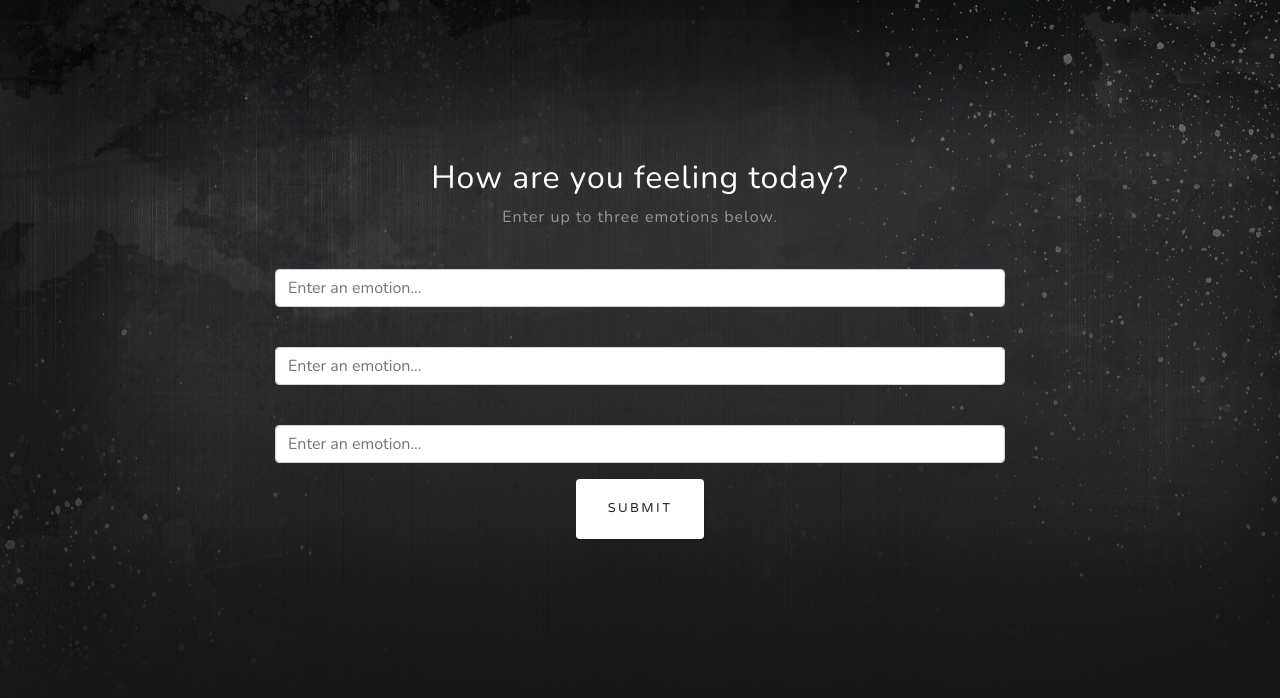
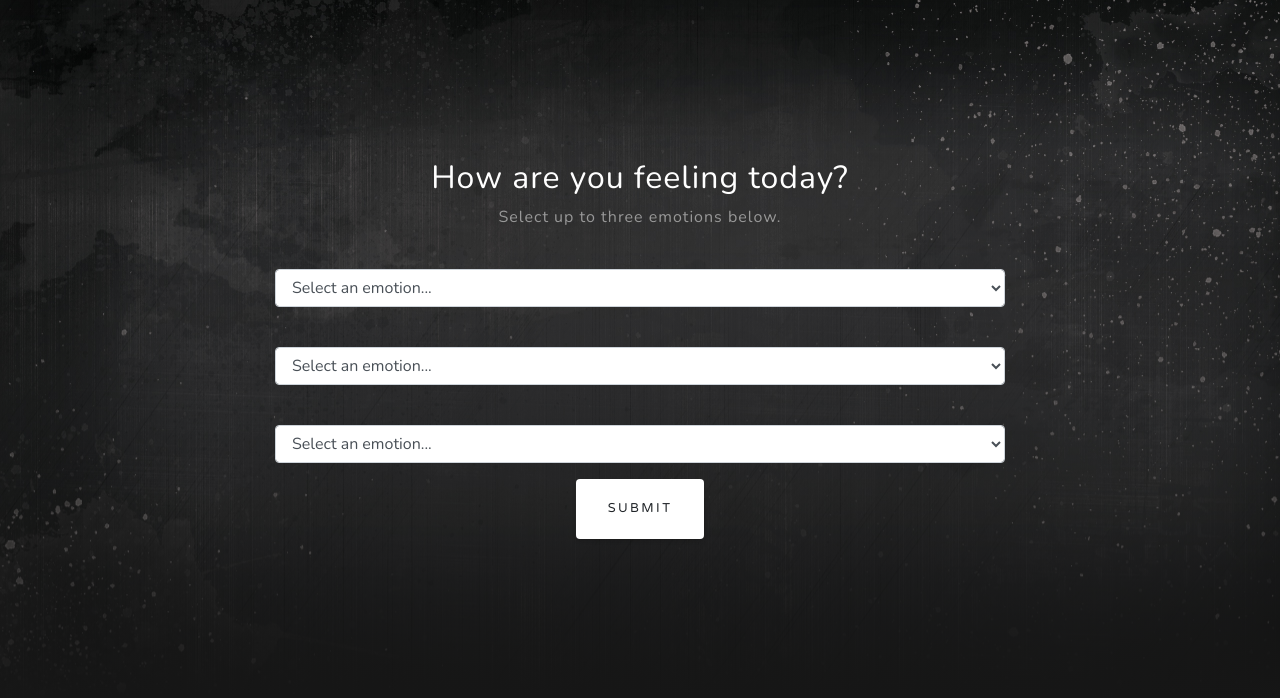
Before and after one commit to dtolbertcooke/Infectious, a Flask app: page / in a window 1280 px wide. Shown: the part 801-1499 px from the top of the page. Run offline with Flask 2, Linux system fonts and the light colour scheme; some libraries are stand-ins or nearby versions.

Commit message:
EmotionForm is now a drop-down menu

```diff
--- a/forms.py
+++ b/forms.py
@@ -1,23 +1,40 @@
 from flask_wtf import FlaskForm
-from wtforms import StringField, SubmitField, PasswordField, IntegerField, SelectField
+from wtforms import StringField, SubmitField, PasswordField, SelectField, IntegerField
 from wtforms.validators import DataRequired, Length
 
 
 class EmotionForm(FlaskForm):
-    emotion1 = StringField('', render_kw={"placeholder": "Enter an emotion..."})
-    emotion2 = StringField('', render_kw={"placeholder": "Enter an emotion..."})
-    emotion3 = StringField('', render_kw={"placeholder": "Enter an emotion..."})
+    emotion1 = SelectField('', choices=[(1, 'Select an emotion...'), ('Fear', 'Fear'),
+                                   ('Anger', 'Anger'), ('Sadness', 'Sadness'),
+                                   ('Joy', 'Joy'), ('Disgust', 'Disgust'),
+                                   ('Surprise', 'Surprise'), ('Trust', 'Trust'),
+                                   ('Anticipation', 'Anticipation')], default=1)
+    emotion2 = SelectField('', choices=[(1, 'Select an emotion...'), ('Fear', 'Fear'),
+                                   ('Anger', 'Anger'), ('Sadness', 'Sadness'),
+                                   ('Joy', 'Joy'), ('Disgust', 'Disgust'),
+                                   ('Surprise', 'Surprise'), ('Trust', 'Trust'),
+                                   ('Anticipation', 'Anticipation')], default=1)
+    emotion3 = SelectField('', choices=[(1, 'Select an emotion...'), ('Fear', 'Fear'),
+                                   ('Anger', 'Anger'), ('Sadness', 'Sadness'),
+                                   ('Joy', 'Joy'), ('Disgust', 'Disgust'),
+                                   ('Surprise', 'Surprise'), ('Trust', 'Trust'),
+                                   ('Anticipation', 'Anticipation')], default=1)
     submit = SubmitField('Submit')
 
 
 class LoginForm(FlaskForm):
-    username = StringField('', render_kw={"placeholder": "Username"}, validators=[DataRequired(), Length(min=3, max=20)])
-    password = PasswordField('', render_kw={"placeholder": "Password"}, validators=[DataRequired(), Length(min=3, max=20)])
+    username = StringField('', render_kw={"placeholder": "Username"},
+                           validators=[DataRequired(), Length(min=3, max=20)])
+    password = PasswordField('', render_kw={"placeholder": "Password"},
+                             validators=[DataRequired(), Length(min=3, max=20)])
     login = SubmitField('Login')
 
 
 class RegisterForm(FlaskForm):
-    fName = StringField('', render_kw={"placeholder": "First name"}, validators=[DataRequired(), Length(min=3, max=20)])
-    lName = StringField('', render_kw={"placeholder": "Last name"}, validators=[DataRequired(), Length(min=3, max=20)])
-    username = StringField('', render_kw={"placeholder": "Username"}, validators=[DataRequired(), Length(min=6, max=35)])
+    fName = StringField('', render_kw={"placeholder": "First name"},
+                        validators=[DataRequired(), Length(min=3, max=20)])
+    lName = StringField('', render_kw={"placeholder": "Last name"},
+                        validators=[DataRequired(), Length(min=3, max=20)])
+    username = StringField('', render_kw={"placeholder": "Username"},
+                           validators=[DataRequired(), Length(min=6, max=35)])
     submit = SubmitField('Submit')
--- a/templates/home.html
+++ b/templates/home.html
@@ -22,7 +22,7 @@
             <div class="row">
                 <div class="col-md-10 col-lg-8 mx-auto text-center">
                     <h2 class="text-white">How are you feeling today?</h2>
-                    <p class="text-white-50">Enter up to three emotions below.</p>
+                    <p class="text-white-50">Select up to three emotions below.</p>
                     {{ wtf.quick_form(form) }}
                 </div>
             </div>
```
